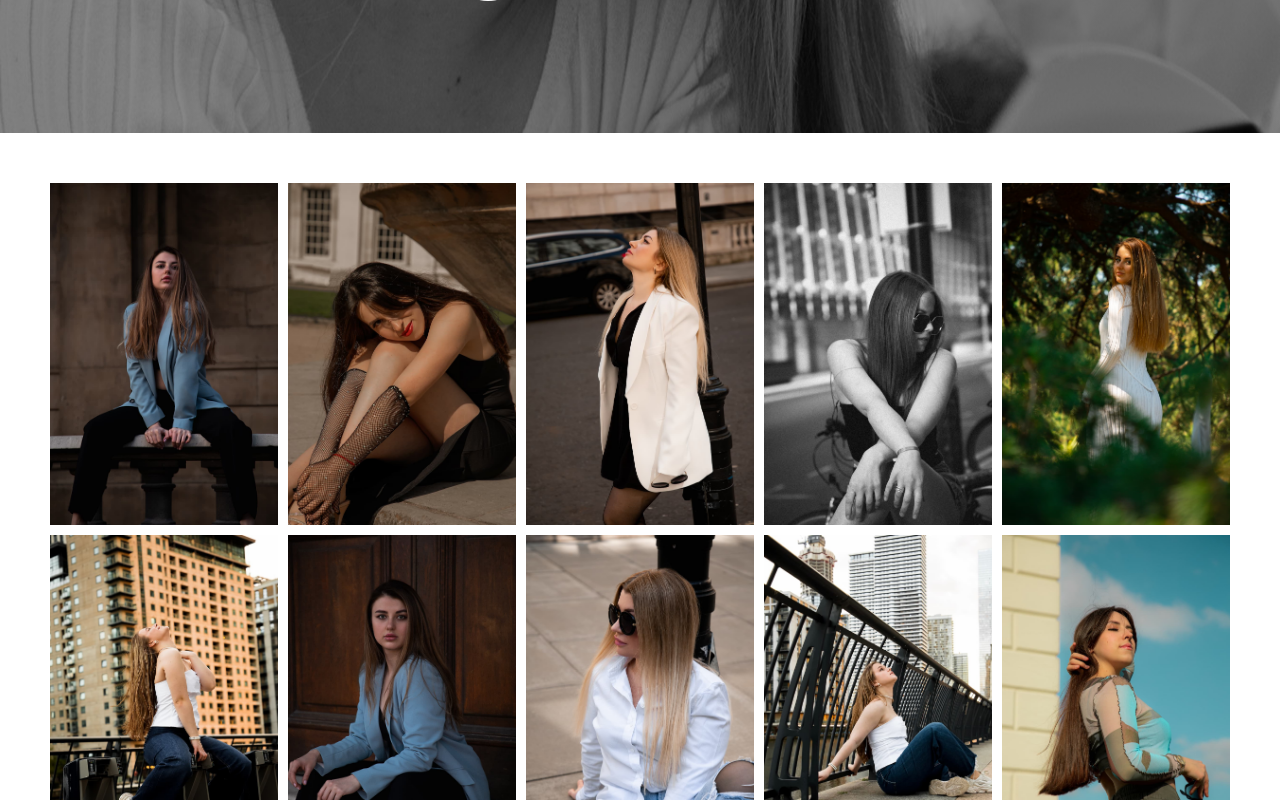
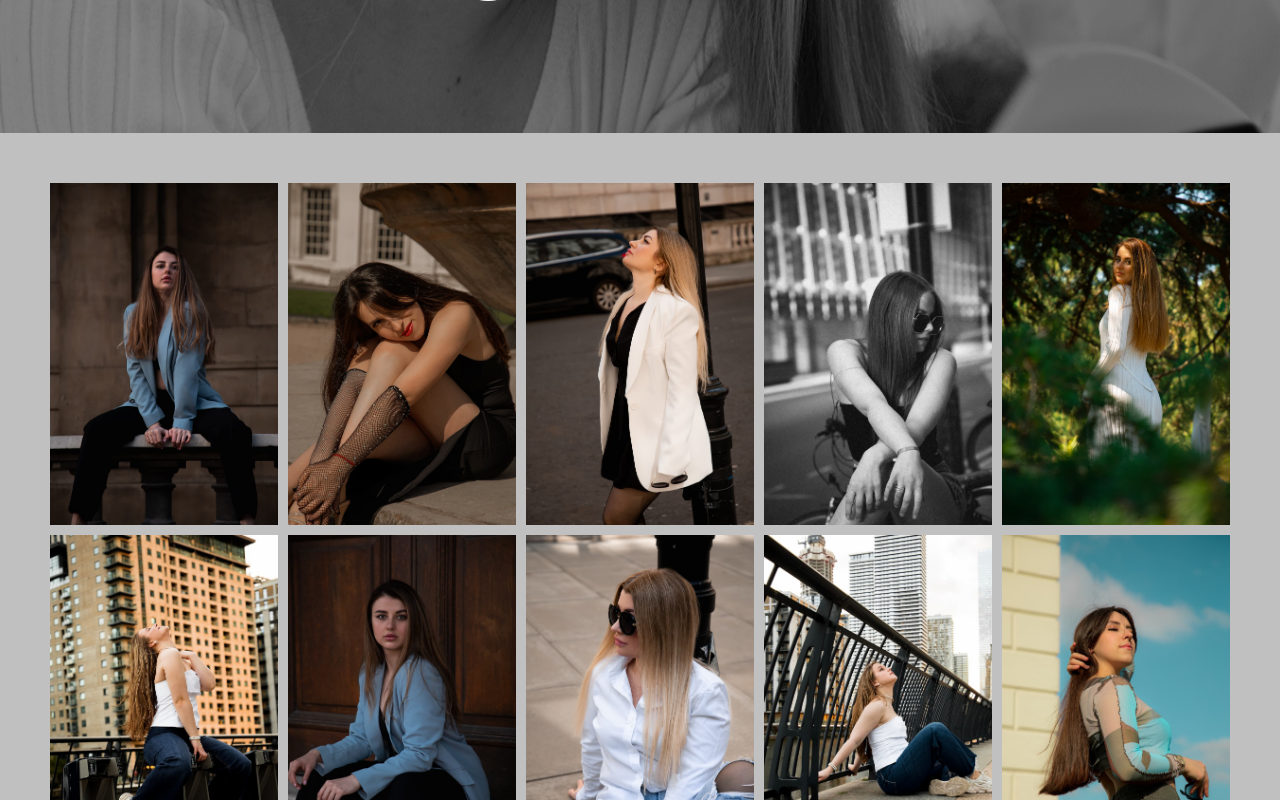
Before and after one commit to roma-cwby/photo, a React (Create React App) app: page / in a window 1280 px wide. Shown: the part 3940-4740 px from the top of the page. Built offline with nearby package versions, Linux system fonts and the light colour scheme; the HTML template or start-up script is replaced by a standard one; a web font is replaced by a local one.

Commit message:
gallery bg color

```diff
--- a/src/components/Gallery/Gallery.styled.js
+++ b/src/components/Gallery/Gallery.styled.js
@@ -1,7 +1,7 @@
 import styled from 'styled-components';
 
 export const GallerySection = styled.section`
-  background-color: var(--white-color);
+  background-color: silver;
 
   .gallery__container {
     ul {
```
